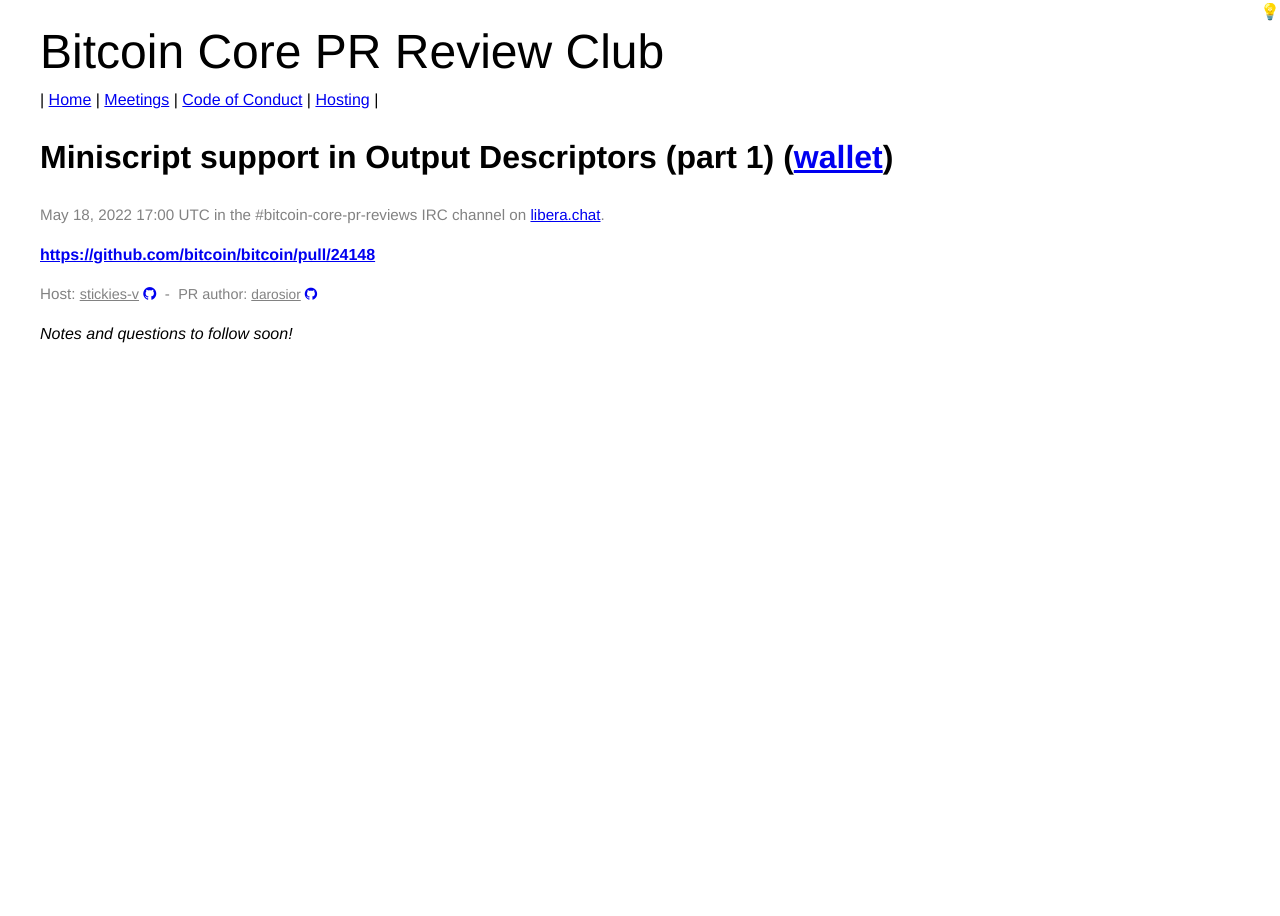
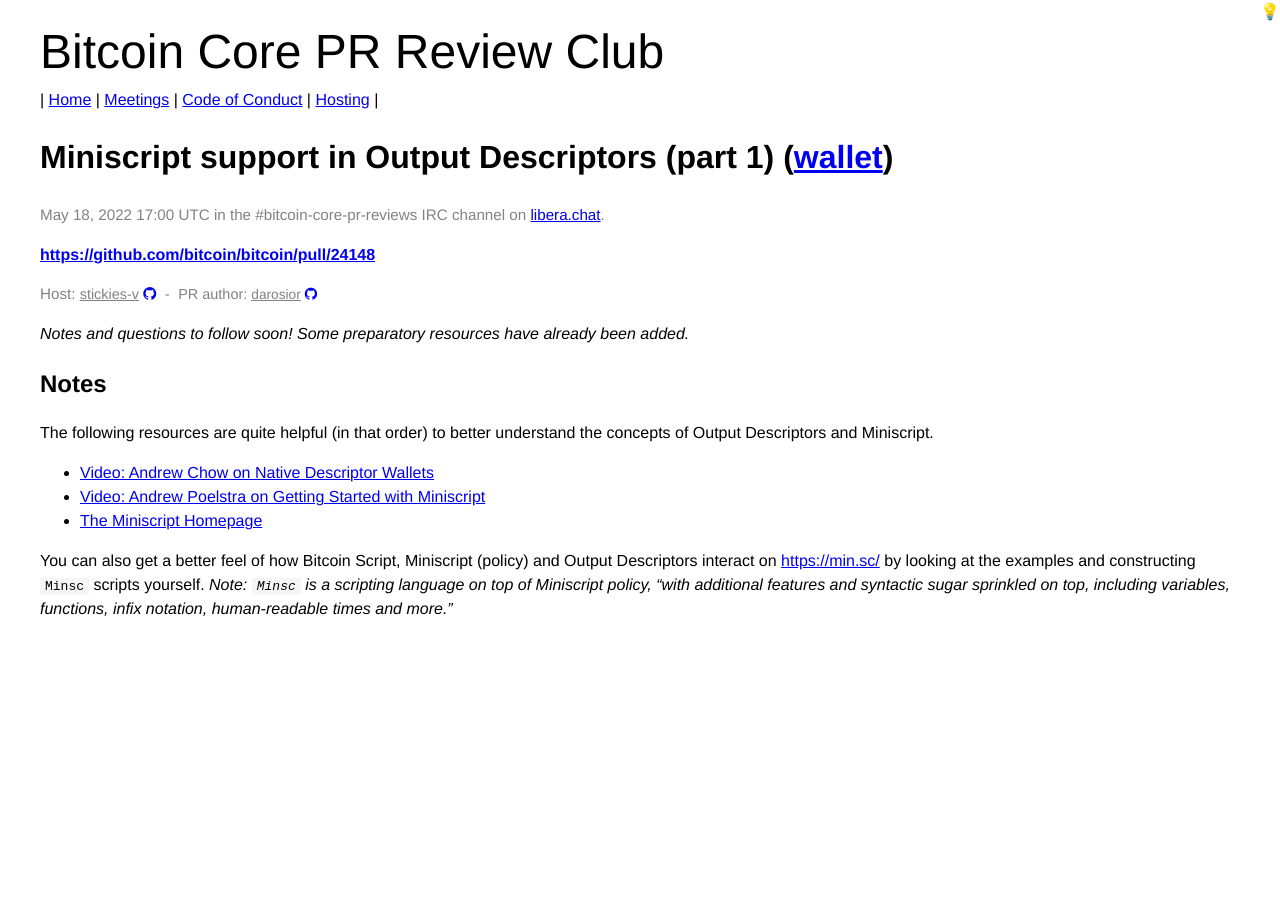
Before and after one commit to bitcoin-core-review-club/website, a Jekyll site: the page built from _posts/2022-05-18-#24148.md, in a window 1280 px wide. Built offline with Jekyll 4.4.1, drawn with Linux system fonts in a browser that asks for light colours.

Commit message:
Add preparatory resources to n24148
Temporary update while finalizing full notes and questions.

```diff
--- a/_posts/2022-05-18-#24148.md
+++ b/_posts/2022-05-18-#24148.md
@@ -10,11 +10,20 @@
 commit:
 ---
 
-_Notes and questions to follow soon!_
+_Notes and questions to follow soon! Some preparatory resources have already been added._
+
+
+## Notes
+
+The following resources are quite helpful (in that order) to better understand the concepts of Output Descriptors and Miniscript.
+
+- [Video: Andrew Chow on Native Descriptor Wallets](https://www.youtube.com/watch?v=xC25NzIjzog)
+- [Video: Andrew Poelstra on Getting Started with Miniscript](https://www.youtube.com/watch?v=eTUuwASdUBE)
+- [The Miniscript Homepage](https://bitcoin.sipa.be/miniscript/)
+
+You can also get a better feel of how Bitcoin Script, Miniscript (policy) and Output Descriptors interact on [https://min.sc/](https://min.sc/) by looking at the examples and constructing `Minsc` scripts yourself. *Note: `Minsc` is a scripting language on top of Miniscript policy, "with additional features and syntactic sugar sprinkled on top, including variables, functions, infix notation, human-readable times and more."*
 
 <!-- TODO: Before meeting, add notes and questions
-## Notes
-
 ## Questions
 1. Did you review the PR? [Concept ACK, approach ACK, tested ACK, or NACK](https://github.com/bitcoin/bitcoin/blob/master/CONTRIBUTING.md#peer-review)?
 -->
```
